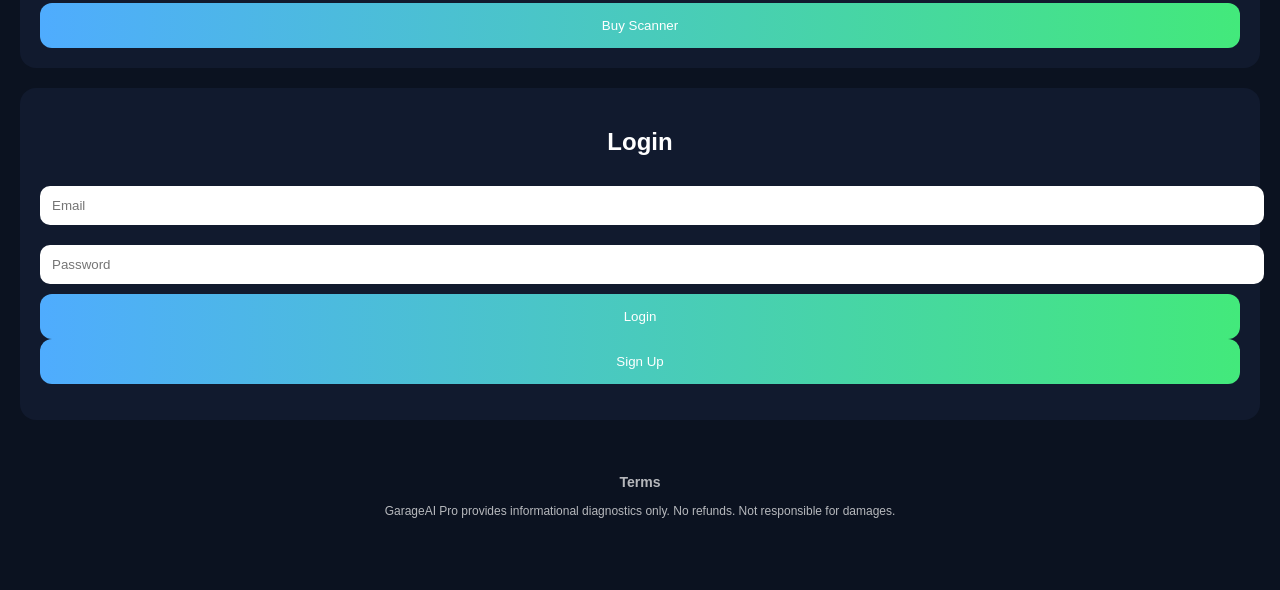
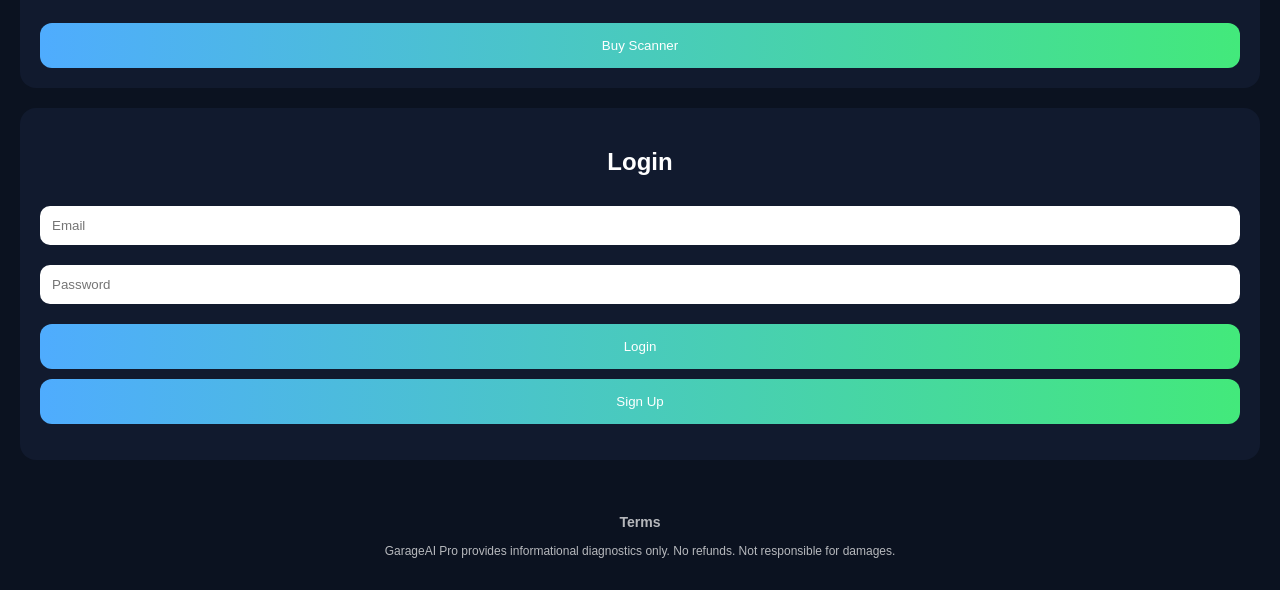
Before and after one commit to falhaj34-web/garageai, a plain HTML site: page index.html in a window 1280 px wide. Shown: the part 668-1258 px from the top of the page. Before the commit the page ends 1218 px from the top, so only its background shows below. Drawn offline with Linux system fonts and the light colour scheme; a script that the page names is missing.

Commit message:
Update index.html

```diff
--- a/index.html
+++ b/index.html
@@ -5,10 +5,37 @@
 <title>GarageAI Pro</title>
 
 <style>
-body {margin:0;font-family:Arial;background:#0b1220;color:white;text-align:center}
-.card {background:#111a2e;margin:20px;padding:20px;border-radius:16px}
-button {background:linear-gradient(90deg,#4facfe,#43e97b);border:none;padding:15px;color:white;border-radius:12px;width:100%}
-input {width:100%;padding:12px;margin:10px 0;border-radius:10px;border:none}
+body {
+  margin: 0;
+  font-family: Arial, sans-serif;
+  background: #0b1220;
+  color: white;
+  text-align: center;
+}
+.card {
+  background: #111a2e;
+  margin: 20px;
+  padding: 20px;
+  border-radius: 16px;
+}
+button {
+  background: linear-gradient(90deg, #4facfe, #43e97b);
+  border: none;
+  padding: 15px;
+  color: white;
+  border-radius: 12px;
+  width: 100%;
+  margin-top: 10px;
+  cursor: pointer;
+}
+input {
+  width: 100%;
+  padding: 12px;
+  margin: 10px 0;
+  border-radius: 10px;
+  border: none;
+  box-sizing: border-box;
+}
 </style>
 
 </head>
@@ -49,7 +76,7 @@
   <button onclick="logout()">Logout</button>
 </div>
 
-<div style="font-size:12px;opacity:0.7;padding:20px">
+<div style="font-size:12px; opacity:0.7; padding:20px">
   <h3>Terms</h3>
   <p>GarageAI Pro provides informational diagnostics only. No refunds. Not responsible for damages.</p>
 </div>
@@ -67,12 +94,12 @@
 const userText = document.getElementById("user")
 
 function setLoggedIn(user){
-  dashboard.style.display="block"
-  userText.innerText=user.email
+  dashboard.style.display = "block"
+  userText.innerText = user.email
 }
 
 function setLoggedOut(){
-  dashboard.style.display="none"
+  dashboard.style.display = "none"
 }
 
 window.signup = async () => {
@@ -88,12 +115,12 @@
   const email = document.getElementById("email").value
   const password = document.getElementById("password").value
 
-  const { data, error } = await supabase.auth.signInWithPassword({ email, password })
+  const { error } = await supabase.auth.signInWithPassword({ email, password })
 
-  if(error){
+  if (error) {
     status.innerText = error.message
   } else {
-    setLoggedIn(data.user)
+    window.location.href = "dashboard.html"
   }
 }
 
```
Lines whose indentation alone changed are shown as unchanged.
